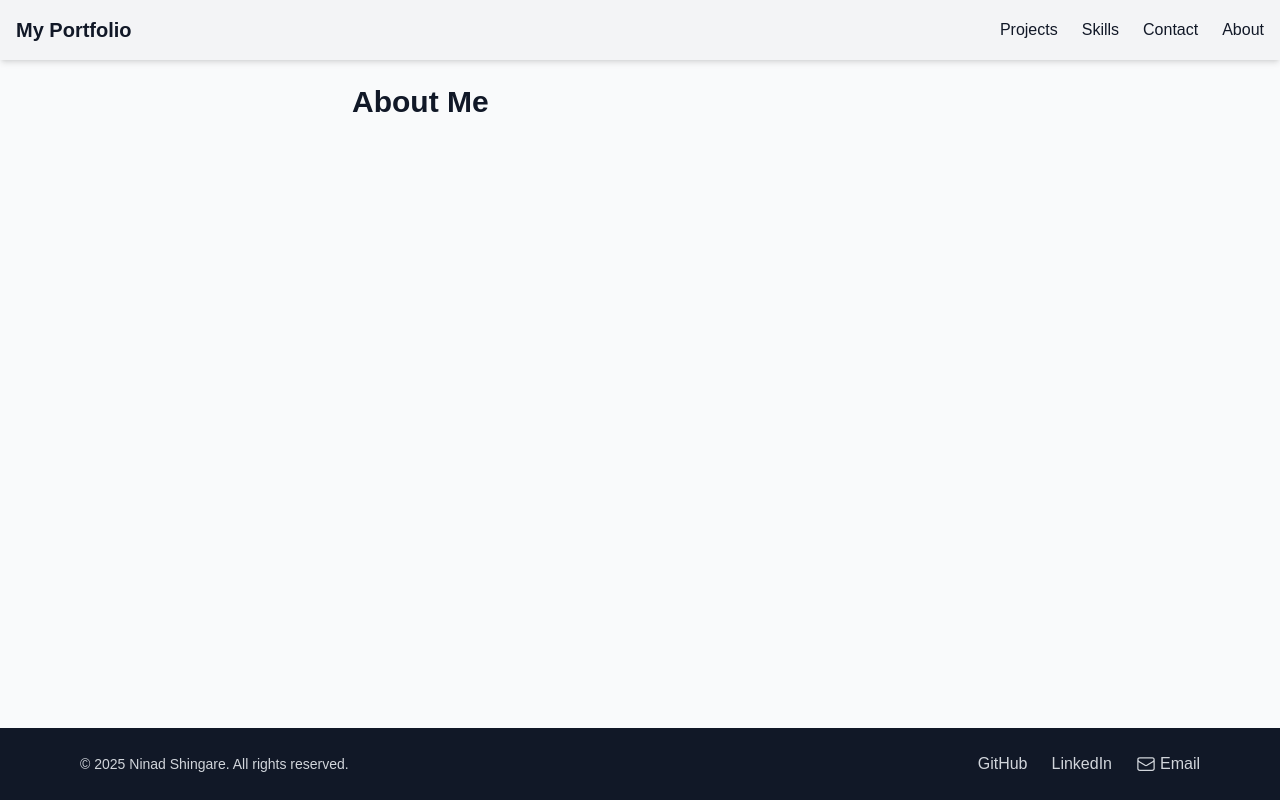
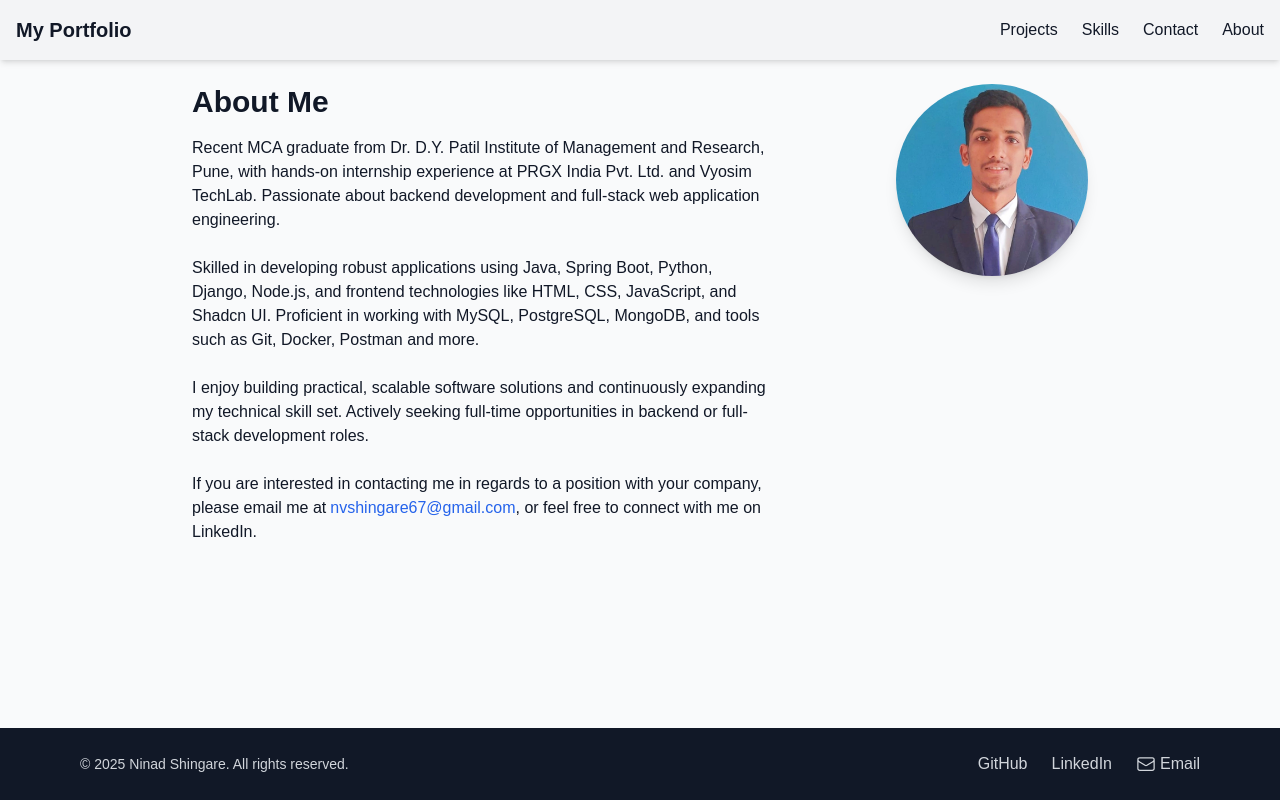
Before and after one commit to NinadShingare/My_Portfolio, a Next.js app in the folder frontend/: page /about in a window 1280 px wide. Built offline with nearby package versions, Linux system fonts and the light colour scheme.

Commit message:
working about page

```diff
--- a/frontend/src/app/about/page.tsx
+++ b/frontend/src/app/about/page.tsx
@@ -1,8 +1,37 @@
 export default function AboutPage() {
   return (
-    <section className="max-w-xl mx-auto">
-      <h2 className="text-3xl font-semibold mb-4">About Me</h2>
+    <section className="max-w-4xl mx-auto flex flex-col md:flex-row items-center md:items-start gap-8">
+      {/* Left Side - Description */}
+      <div className="md:w-2/3">
+        <h2 className="text-3xl font-semibold mb-4">About Me</h2>
+        <p>
+          Recent MCA graduate from Dr. D.Y. Patil Institute of Management and Research, Pune, with hands-on internship
+          experience at PRGX India Pvt. Ltd. and Vyosim TechLab. Passionate about backend development and full-stack web
+          application engineering.
+          <br /><br />
+          Skilled in developing robust applications using Java, Spring Boot, Python, Django, Node.js, and frontend
+          technologies like HTML, CSS, JavaScript, and Shadcn UI. Proficient in working with MySQL, PostgreSQL,
+          MongoDB, and tools such as Git, Docker, Postman and more.
+          <br /><br />
+          I enjoy building practical, scalable software solutions and continuously expanding my technical skill set.
+          Actively seeking full-time opportunities in backend or full-stack development roles.
+          <br /><br />
+          If you are interested in contacting me in regards to a position with your company, please email me at
+          <a href="mailto:nvshingare67@gmail.com" className="text-blue-600 dark:text-blue-400 ml-1">
+            nvshingare67@gmail.com
+          </a>
+          , or feel free to connect with me on LinkedIn.
+        </p>
+      </div>
 
+      {/* Right Side - Profile Image */}
+      <div className="md:w-1/3 flex justify-center md:justify-end">
+        <img
+          src="/images/Ninad_Profile.jpg" // Place your image in `public/images/profile.jpg`
+          alt="Ninad Shingare"
+          className="rounded-full w-48 h-48 object-cover shadow-lg"
+        />
+      </div>
     </section>
-  )
+  );
 }
--- a/frontend/src/app/page.tsx
+++ b/frontend/src/app/page.tsx
@@ -6,15 +6,31 @@ export default function HomePage() {
         I am a Software Developer passionate about building modern web applications.
       </p>
       <p>
-      Recent MCA graduate from Dr. D.Y. Patil Institute of Management and Research, Pune, with hands-on internship experience at PRGX India Pvt. Ltd. and Vyosim TechLab. Passionate about backend development and full-stack web application engineering.
+        Recent MCA graduate from Dr. D.Y. Patil Institute of Management and Research, Pune, with hands-on internship
+        experience at PRGX India Pvt. Ltd. and Vyosim TechLab. Passionate about backend development and full-stack web
+        application engineering.
       </p>
       <p>
-      Skilled in developing robust applications using Java, Spring Boot, Python, Django, Node.js, and frontend technologies like HTML, CSS, JavaScript, and Shadcn UI. Proficient in working with MySQL, PostgreSQL, MongoDB, and tools such as Git, Docker, Postman and more.
-      I enjoy building practical, scalable software solutions and continuously expanding my technical skill set. Actively seeking full-time opportunities in backend or full-stack development roles.
+        Skilled in developing robust applications using Java, Spring Boot, Python, Django, Node.js, and frontend
+        technologies like HTML, CSS, JavaScript, and Shadcn UI. Proficient in working with MySQL, PostgreSQL, MongoDB,
+        and tools such as Git, Docker, Postman and more. I enjoy building practical, scalable software solutions and
+        continuously expanding my technical skill set. Actively seeking full-time opportunities in backend or full-stack
+        development roles.
       </p>
       <p>
-      If you are interested in contacting me in regards to a position with your company please email me at nvshingare67@gmail.com, or feel free to connect me on LinkedIn.
+        If you are interested in contacting me in regards to a position with your company please email me at
+        nvshingare67@gmail.com, or feel free to connect me on LinkedIn.
       </p>
+
+      <div className="mt-6">
+        <a
+          href="https://drive.google.com/file/d/1s3us55MDrABGHtl2EHQPOaYv3o5o1ZKx/view?usp=sharing" // <-- Place your resume file in `public/resume/`
+          download
+          className="inline-block bg-blue-600 text-white px-6 py-2 rounded-lg shadow hover:bg-blue-700 transition"
+        >
+          Download Resume
+        </a>
+      </div>
     </section>
   )
 }
--- a/frontend/src/components/ProjectCard.tsx
+++ b/frontend/src/components/ProjectCard.tsx
@@ -5,6 +5,7 @@ export default function ProjectCard({ project }: { project: Project }) {
     <div className="border rounded-xl p-4 shadow hover:shadow-lg transition">
       <h3 className="text-xl font-semibold">{project.title}</h3>
       <p className="text-gray-600 dark:text-gray-400">{project.description}</p>
+      TechStack:<p className="text-gray-600 dark:text-gray-400">{project.techStack}</p>
       <p className="flex gap-4">
         <a
           href={project.link}
```
Also changed, not shown: frontend/public/images/Ninad_Profile.jpg (added).
